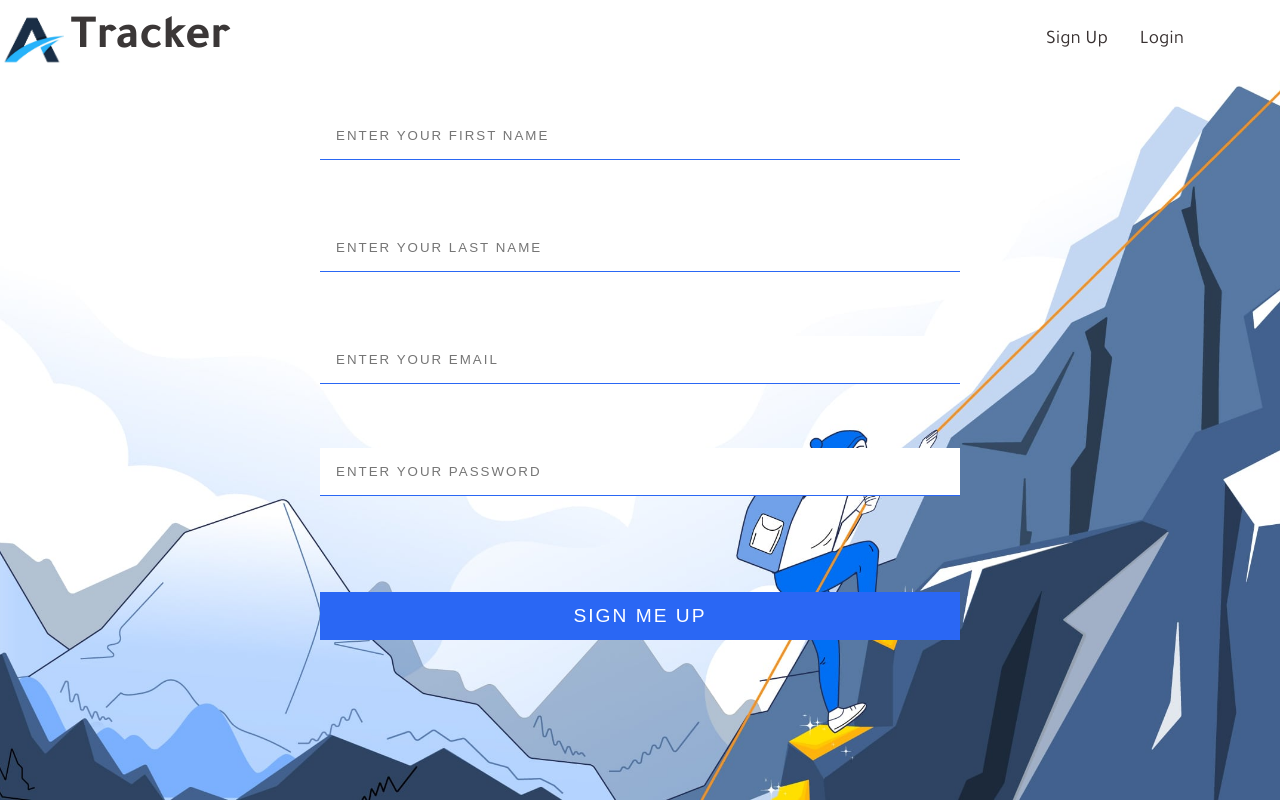
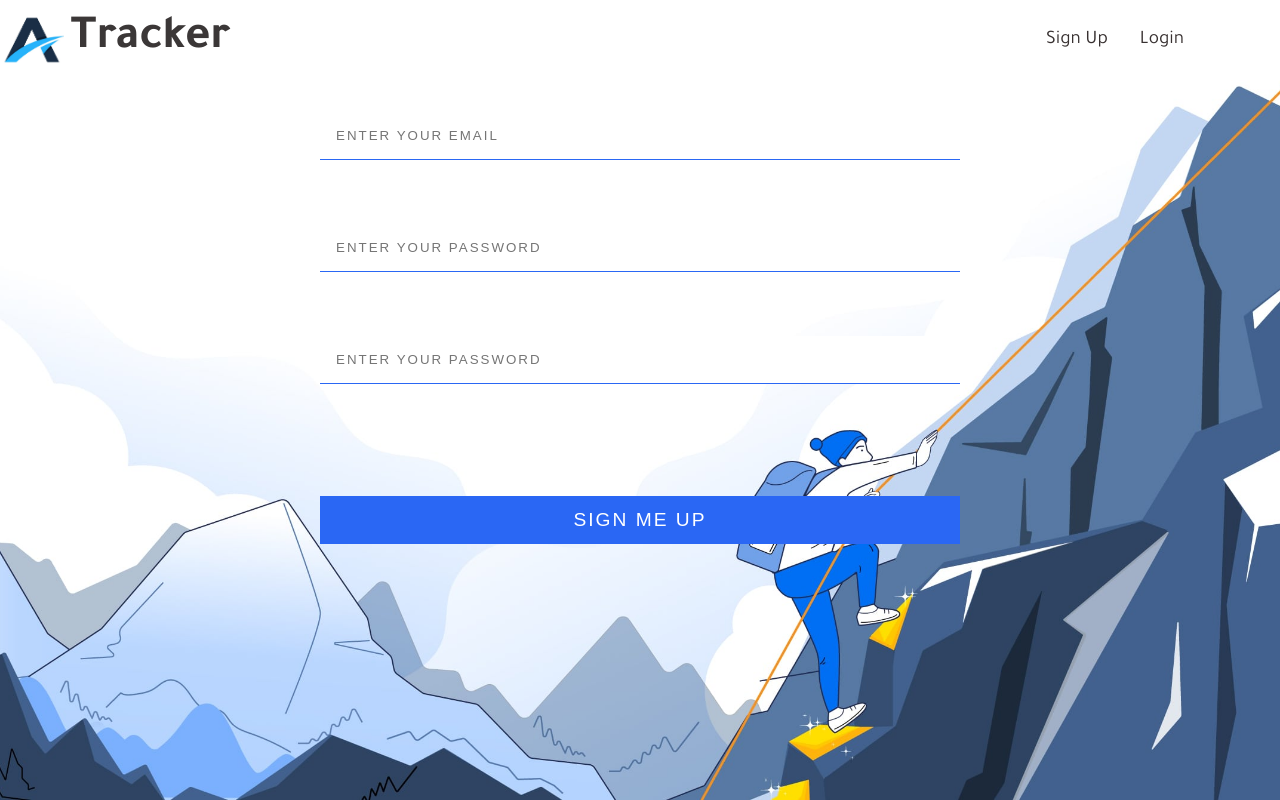
Before and after one commit to Asuraking1n/amayrastracker, a React (Create React App) app: page /signup in a window 1280 px wide. Built offline with nearby package versions, Linux system fonts and the light colour scheme.

Commit message:
Implimented Auth

```diff
--- a/src/backend/db/users.js
+++ b/src/backend/db/users.js
@@ -10,8 +10,8 @@ export const users = [
     _id: uuid(),
     firstName: "Adarsh",
     lastName: "Balika",
-    email: "adarshbalika@gmail.com",
-    password: "adarshBalika123",
+    email: "nishant@gmail.com",
+    password: "nishant",
     createdAt: formatDate(),
     updatedAt: formatDate(),
   },
--- a/src/components/navbar/Navbar.js
+++ b/src/components/navbar/Navbar.js
@@ -1,11 +1,17 @@
 import React, { useState } from 'react'
-import { Link } from 'react-router-dom'
+import { Link,useNavigate} from 'react-router-dom'
 import './navbar.css'
 import Logo from '../../images/logo.jpg'
 import Cancel from '../../images/cancel.png'
 import Hamburger from '../../images/hamburger-black.png'
 const Navbar = () => {
+    const navigate = useNavigate()
+    const token = localStorage.getItem('token')
     const [sidebar, setSidebar] = useState("")
+    const logOut=()=>{
+        localStorage.removeItem('token')
+        navigate('/')
+    }
     return (
         <>
             <div className="nav-container">
@@ -14,16 +20,22 @@ const Navbar = () => {
                     Tracker
                 </div>
                 <div className="nav-routes-container">
+                    {token?<span onClick={logOut}>log Out</span>:<>
                     <Link to='/signup' id='link'> <span>Sign Up</span></Link>
                     <Link to='/login' id='link'> <span>Login</span></Link>
+                    </>}
                     <img src={Hamburger} alt="hamburger" onClick={() => setSidebar('sidebar-active')} />
                 </div>
                 <div className={`sidebar-cont ${sidebar}`}>
                     <div className="cancel-icon">
                         <img src={Cancel} alt="cancel" onClick={() => setSidebar('')} />
                     </div>
-                    <Link to='/signup' id='link'> <span>Sign Up</span></Link>
-                    <Link to='/login' id='link'> <span>Login</span></Link>
+
+                    {token ? <span onClick={logOut}>LogOut</span> : (<>
+                        <Link to='/signup' id='link'> <span>Sign Up</span></Link>
+                        <Link to='/login' id='link'> <span>Login</span></Link></>
+                    )}
+
                 </div>
             </div>
         </>
--- a/src/components/sidebar/Sidebar.js
+++ b/src/components/sidebar/Sidebar.js
@@ -3,9 +3,15 @@ import './sidebar.css'
 import Habit from '../../images/habit.png'
 import Archive from '../../images/archive.png'
 import Label from '../../images/label.png'
+import Logout from '../../images/logout.png'
 import { useNavigate } from 'react-router-dom'
 const Sidebar = () => {
   const navigate =  useNavigate()
+  let token = localStorage.getItem('token')
+  const logoMeOut=()=>{
+    localStorage.removeItem('token')
+    navigate('/')
+  }
   return (
     <>
         <div className="sidebar-container">
@@ -27,6 +33,11 @@ const Sidebar = () => {
                 <img src={Label} alt="icon" />
                 <div>Labels</div>
                 </span>
+                {token&&<span onClick={logoMeOut}>
+                <img src={Logout} alt="icon" />
+                <div>Logout</div>
+                </span>}
+
             </div>
         </div>
     </>
--- a/src/pages/LoginSignup/Login.js
+++ b/src/pages/LoginSignup/Login.js
@@ -1,19 +1,53 @@
-import React from 'react'
+import React, { useState } from 'react'
 import Navbar from '../../components/navbar/Navbar'
+import { useNavigate } from 'react-router-dom'
+import axios from 'axios'
 import './login.css'
 const Login = () => {
+    const navigate = useNavigate()
+    const [userCred, setUserCred] = useState({
+        email: '',
+        pass: ''
+    })
+    const dummyUser = {
+        email: "nishant@gmail.com",
+        pass: "nishant"
+    }
+    const addDummyUser = (e) => {
+        e.preventDefault()
+        setUserCred(dummyUser)
+    }
+    const dataHandler = (e) => {
+        let name = e.target.name
+        let value = e.target.value
+        setUserCred({ ...userCred, [name]: value })
+    }
+    const logInUser = (e) => {
+        e.preventDefault();
+        axios.post('/api/auth/login', {
+            email: userCred.email,
+            password: userCred.pass
+        })
+            .then((res) => {
+                localStorage.setItem('token', res.data.encodedToken)
+                navigate('/habit-listing')
+            })
+            .catch((e) => alert("USER NOT FOUND"))
+
+    }
     return (
         <>
-        <Navbar/>
+            <Navbar />
             <div className="login-cont">
                 <div className="name-cont">
-                <input type="email" placeholder='Enter your Email'/>
+                    <input type="email" placeholder='Enter your Email' value={userCred.email} name='email' onChange={dataHandler} />
                 </div>
                 <div className="name-cont">
-                <input type="password" placeholder='Enter your Password'/>
+                    <input type="password" placeholder='Enter your Password' value={userCred.pass} name='pass' onChange={dataHandler} />
                 </div>
                 <div className="btn-cont">
-                <button>Let Me In</button>
+                    <button onClick={addDummyUser}>Apply Dummy Data</button>
+                    <button onClick={logInUser}>Let Me In</button>
                 </div>
             </div>
         </>
--- a/src/pages/LoginSignup/Signup.js
+++ b/src/pages/LoginSignup/Signup.js
@@ -1,25 +1,54 @@
-import React from 'react'
+import axios from 'axios'
+import React,{useState} from 'react'
+import { useNavigate } from 'react-router-dom'
 import Navbar from '../../components/navbar/Navbar'
 import './login.css'
 const Signup = () => {
+    const navigate = useNavigate()
+    const [userCred,setUserCred] = useState({
+        email:'',
+        pass:'',
+        cpass:''
+    })
+
+    const dataHandler=(e)=>{
+        let name = e.target.name
+        let value = e.target.value
+        setUserCred({...userCred,[name]:value})
+    }
+    const logInUser=async(e)=>{
+      e.preventDefault()
+      if(userCred.pass === userCred.cpass){
+        await axios.post('/api/auth/signup',{
+            firstName:'user',
+            lastName:'test',
+            email:userCred.email,
+            password:userCred.password
+          })
+          .then(res=>{
+            localStorage.setItem('token',res.data.encodedToken)
+            navigate('/habit-listing')
+          }).catch((e)=>alert('got api error',e))
+      }else{
+          alert("PASSWORD DONT MATCH")
+      }
+    }
   return (
     <>
         <Navbar/>
         <div className="login-cont">
-        <div className="name-cont">
-                <input type="text" placeholder='Enter your First Name'/>
+
+            <div className="name-cont">
+                <input type="email" placeholder='Enter your Email' value={userCred.email} name='email' onChange={dataHandler}/>
             </div>
             <div className="name-cont">
-                <input type="text" placeholder='Enter your Last Name'/>
+                <input type="password" placeholder='Enter your Password' value={userCred.pass} name='pass' onChange={dataHandler}/>
             </div>
             <div className="name-cont">
-                <input type="email" placeholder='Enter your Email'/>
-            </div>
-            <div className="name-cont">
-                <input type="password" placeholder='Enter your Password'/>
+                <input type="password" placeholder='Enter your Password' value={userCred.cpass} name='cpass' onChange={dataHandler}/>
             </div>
             <div className="btn-cont">
-                <button>Sign Me Up</button>
+                <button onClick={logInUser}>Sign Me Up</button>
             </div>
         </div>
     </>
--- a/src/pages/LoginSignup/login.css
+++ b/src/pages/LoginSignup/login.css
@@ -25,16 +25,18 @@
 
 }
 .btn-cont{
-    height: 3rem;
+    height: auto;
     width: 100%;
     display: flex;
     align-items: center;
+    flex-direction: column;
     justify-content: center;
     margin: 4rem 0;
+
 }
 .btn-cont button{
     width: 50%;
-    height: 100%;
+    height: 3rem;
     border: none;
     background-color: #2a67f4;
     color: #fff;
@@ -43,6 +45,7 @@
     letter-spacing: 2px;
     cursor: pointer;
     transition: all .8s;
+    margin: 1rem 0;
 
 }
 .btn-cont button:hover{
--- a/src/pages/habitListing/ArchiveList.js
+++ b/src/pages/habitListing/ArchiveList.js
@@ -1,16 +1,27 @@
 import React from 'react'
+import {useNavigate} from 'react-router-dom'
 import ArchiveCard from '../../components/card/archiveCard/ArchiveCard'
 import HabitNav from '../../components/HabitNavbar/HabitNav'
 import Sidebar from '../../components/sidebar/Sidebar'
 import './habit.css'
 const ArchiveList = () => {
+  const navigate = useNavigate()
+  const token = localStorage.getItem('token')
   return (
     <>
     <div className="habit-cont">
     <Sidebar/>
     <div className="habitside-sec">
-        <HabitNav title={"Archive Section"}/>
+
+        {token?<>
+          <HabitNav title={"Archive Section"}/>
         <ArchiveCard/>
+        </>:
+        <div className='blank-div'>
+          <img src="https://i.pinimg.com/originals/58/22/46/58224674a4868f695d1f0e4ff61bf959.gif" alt="login" />
+          <span onClick={()=>navigate('/login')}>Please Click To Login</span>
+        </div>
+        }
     </div>
     </div>
     </>
--- a/src/pages/habitListing/HabitList.js
+++ b/src/pages/habitListing/HabitList.js
@@ -1,16 +1,26 @@
 import React from 'react'
+import {useNavigate} from 'react-router-dom'
 import HabitCard from '../../components/card/habitCard/HabitCard'
 import HabitNav from '../../components/HabitNavbar/HabitNav'
 import Sidebar from '../../components/sidebar/Sidebar'
 import './habit.css'
 const HabitList = () => {
+  const navigate = useNavigate()
+  const token = localStorage.getItem('token')
   return (
     <>
     <div className="habit-cont">
     <Sidebar/>
     <div className="habitside-sec">
-        <HabitNav title={"Habit Section"}/>
+        {token?<>
+          <HabitNav title={"Habit Section"}/>
         <HabitCard/>
+        </>:
+        <div className='blank-div'>
+          <img src="https://i.pinimg.com/originals/58/22/46/58224674a4868f695d1f0e4ff61bf959.gif" alt="login" />
+          <span onClick={()=>navigate('/login')}>Please Click To Login</span>
+        </div>
+        }
     </div>
     </div>
     </>
--- a/src/pages/habitListing/LabelList.js
+++ b/src/pages/habitListing/LabelList.js
@@ -1,16 +1,27 @@
 import React from 'react'
+import {useNavigate} from 'react-router-dom'
 import LabelCard from '../../components/card/labelCard/LabelCard'
 import HabitNav from '../../components/HabitNavbar/HabitNav'
 import Sidebar from '../../components/sidebar/Sidebar'
 import './habit.css'
 const LabelList = () => {
+  const navigate = useNavigate()
+  const token = localStorage.getItem('token')
   return (
     <>
     <div className="habit-cont">
     <Sidebar/>
     <div className="habitside-sec">
-        <HabitNav title={"Label Section"}/>
+
+        {token?<>
+          <HabitNav title={"Label Section"}/>
         <LabelCard/>
+        </>:
+        <div className='blank-div'>
+          <img src="https://i.pinimg.com/originals/58/22/46/58224674a4868f695d1f0e4ff61bf959.gif" alt="login" />
+          <span onClick={()=>navigate('/login')}>Please Click To Login</span>
+        </div>
+        }
     </div>
     </div>
     </>
--- a/src/pages/habitListing/habit.css
+++ b/src/pages/habitListing/habit.css
@@ -8,7 +8,20 @@
     max-width: auto;
     height: 100%;
 }
-
+.blank-div{
+    height: 100%;
+    display: flex;
+    flex-direction: column;
+    align-items: center;
+    justify-content: center;
+    font-size: 2rem;
+    text-transform: uppercase;
+    letter-spacing: 2px;
+    font-weight: 600;
+}
+.blank-div span{
+    cursor: pointer;
+}
 
 
 
```
Also changed, not shown: src/images/logout.png (added). Lines whose indentation alone changed are shown as unchanged.
